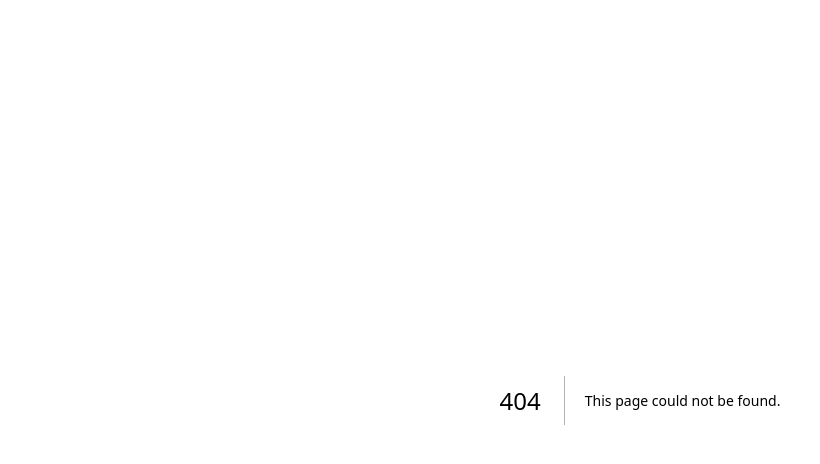
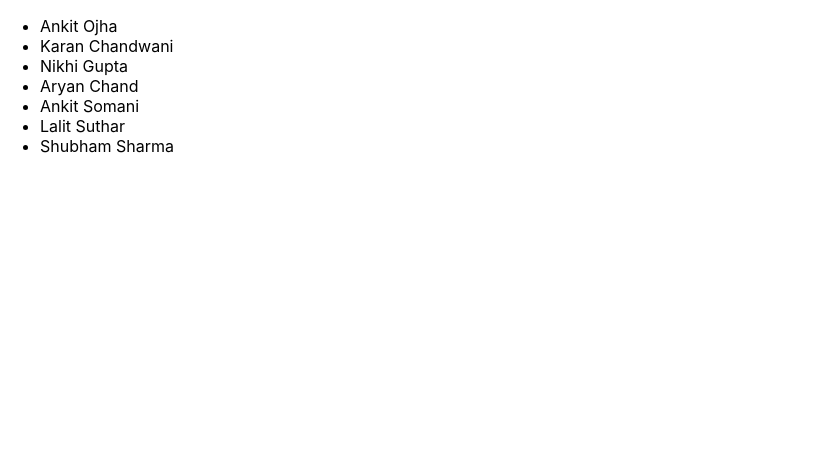
Before and after one commit to ankitojha07/techbeast_blog, a Next.js app: page /contacts in a window 1280 px wide. Before the commit this address had no page. Shown: the top 464 px of the page, without its empty margins (0-820 px from the left). Built offline with nearby package versions, Linux system fonts and the light colour scheme.

Commit message:
pages added

```diff
--- /dev/null
+++ b/pages/api/contact.tsx
@@ -0,0 +1,38 @@
+export default [
+    {
+        id: 'ankit-ojha',
+        name : "Ankit Ojha",
+        country: "Royal Challlengers Bangalore"
+    },
+    {
+        id:'karan-chandwani',
+        name:'Karan Chandwani',
+        team:'Barcelona'
+    },
+    {
+        id:'nikhil-gupta',
+        name:'Nikhi Gupta',
+        team:'Royal Challengers Bangalore'
+    },
+    {
+        id:'aryan-chand',
+        name:'Aryan Chand',
+        team:'Mumbai Indians'
+    },
+    {
+        id:'ankit-somani',
+        name:'Ankit Somani',
+        country:'Gujrat Titans'
+    },
+    {
+        id:'lalit-suthar',
+        name:'Lalit Suthar',
+        country:'Rajasthan Royals'
+    },
+    {
+        id:'shubham-sharma',
+        name:'Shubham Sharma',
+        country:'Punjab Kings'
+    },
+
+]
--- /dev/null
+++ b/pages/contacts/index.tsx
@@ -0,0 +1,20 @@
+import Link from "next/link"
+import contacts from "../api/contact"
+
+export default function Contacts(){
+    return(
+        <>
+        <ul>
+            {contacts.map(contact =>{
+                return (
+                    <li>
+                        <Link href={`contacts/${contact.id}`}>
+                            <a>{contact.name}</a>
+                        </Link>
+                    </li>
+                )
+            })}
+        </ul>
+        </>
+    )
+}
```
Also changed, not shown: pages/index.tsx (+8 -4 lines), pages/learn/[name].tsx (added, +13 -0 lines).
